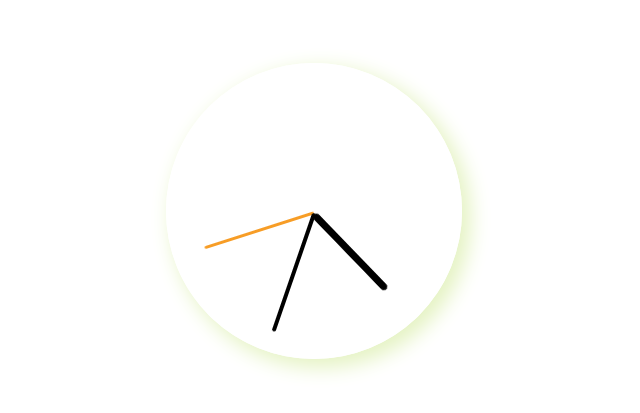
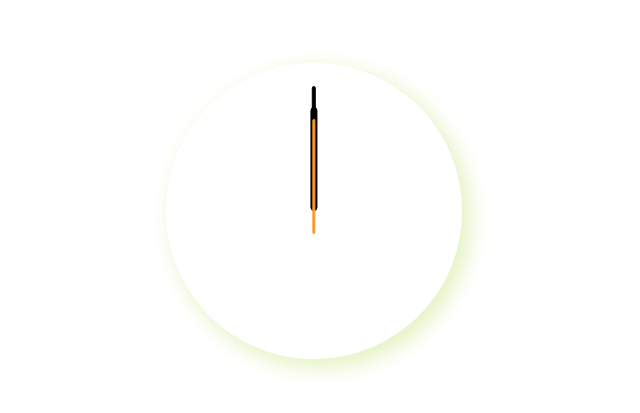
Before and after one commit to BeepBobBeep/JSC-02-Clock, a plain HTML site: page index.html in a window 1280 px wide. Shown: the part 189-602 px from the top of the page, without its empty margins (326-966 px from the left). Drawn offline with Linux system fonts and the light colour scheme.

Commit message:
Making second hand come over the other two Making second hand's COR at 20% - line 15,16 in index.js and 59-65 in style.css

```diff
--- a/index.html
+++ b/index.html
@@ -13,13 +13,13 @@
 
 <body>
     <div class="clock-circle">
-        <div class="hands second-hand">
-
-        </div>
         <div class="hands minute-hand">
 
         </div>
         <div class="hands hour-hand">
+
+        </div>
+        <div class="hands second-hand">
 
         </div>
     </div>
--- a/index.js
+++ b/index.js
@@ -12,18 +12,19 @@ function moveSecondHand (){
             document.querySelector(".second-hand").classList.remove("no-effect");
         }, 10);
     }
-    document.querySelector(".second-hand").style.transform = `rotate(${secDegree}deg)`;
+    // 20% to make second hand centre of rotation at 20% and 80% ratio
+    document.querySelector(".second-hand").style.transform = `translate(-20%,-50%) rotate(${secDegree}deg)`;
 
     var min = now.getMinutes();
-    var minDegree = (min * 6 + sec/6 - 90);
+    var minDegree = (min * 6 + sec/10 - 90);
     // Dealing with the glitch effect when sec is changing from 59 to 0
-    if(min == 0){
+    if(sec == 0){
         // Removing the transition effect
         document.querySelector(".minute-hand").classList.add("no-effect");
         setTimeout(function(){
             // Adding the transition effect
             document.querySelector(".minute-hand").classList.remove("no-effect");
-        }, 10);
+        }, 0);
     }
     document.querySelector(".minute-hand").style.transform = `rotate(${minDegree}deg)`;
 
@@ -42,4 +43,4 @@ function moveSecondHand (){
 }
 
 // Updating hands every 1 second
-setInterval(moveSecondHand,1000);
+// setInterval(moveSecondHand,1000);
--- a/style.css
+++ b/style.css
@@ -56,6 +56,13 @@ html{
     border-radius: 4px;
     height: 0.1vw; /*Thickness of second hand*/
     width: 44%; /*Length of second hand ~ half the width of div*/
+
+    /* 20% to make second hand centre of rotation at 20% and 80% ratio */
+    transform: translate(-20%,-50%) rotate(270deg);
+
+    /* // 20% to make second hand centre of rotation at 20% and 80% ratio (default is 50%)*/
+    transform-origin: 20%;
+
 }
 
 .minute-hand{
```
